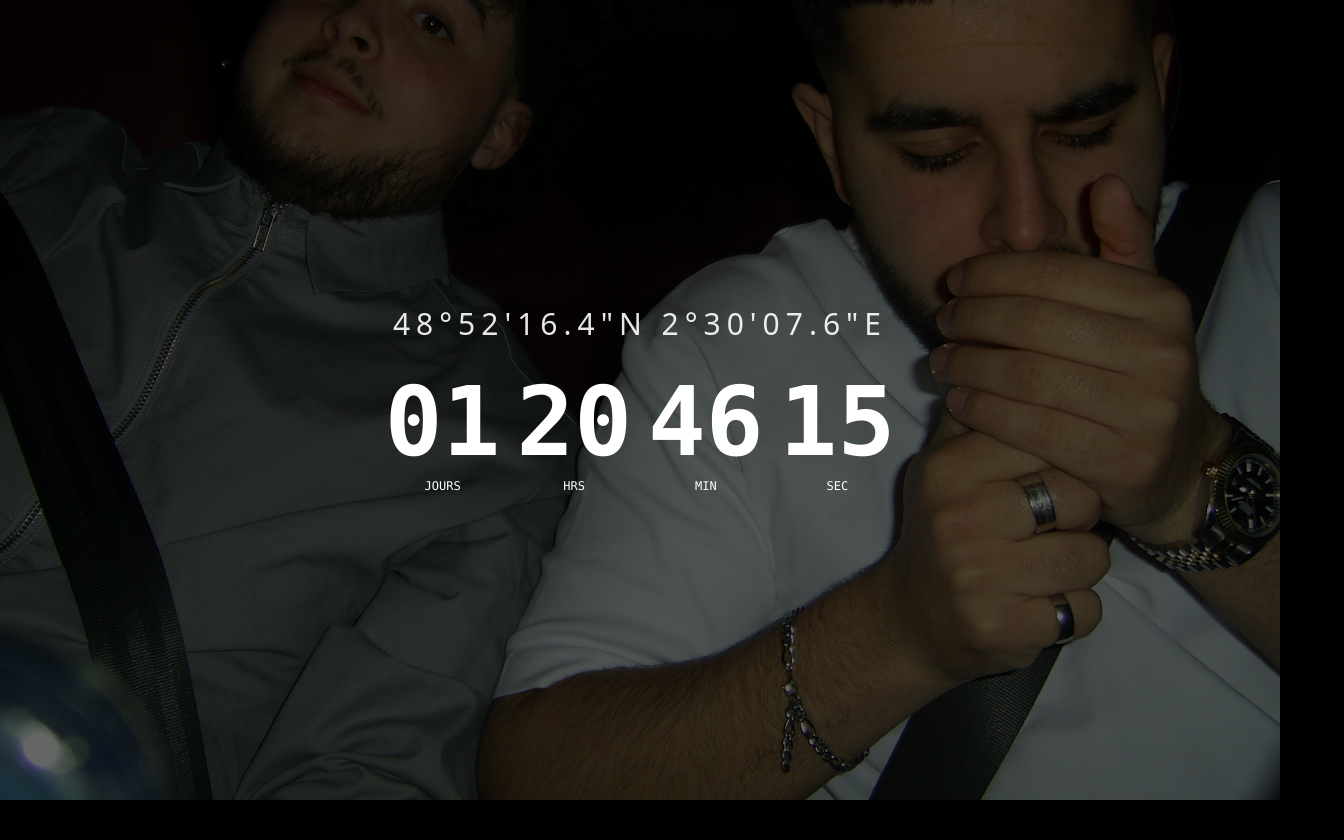
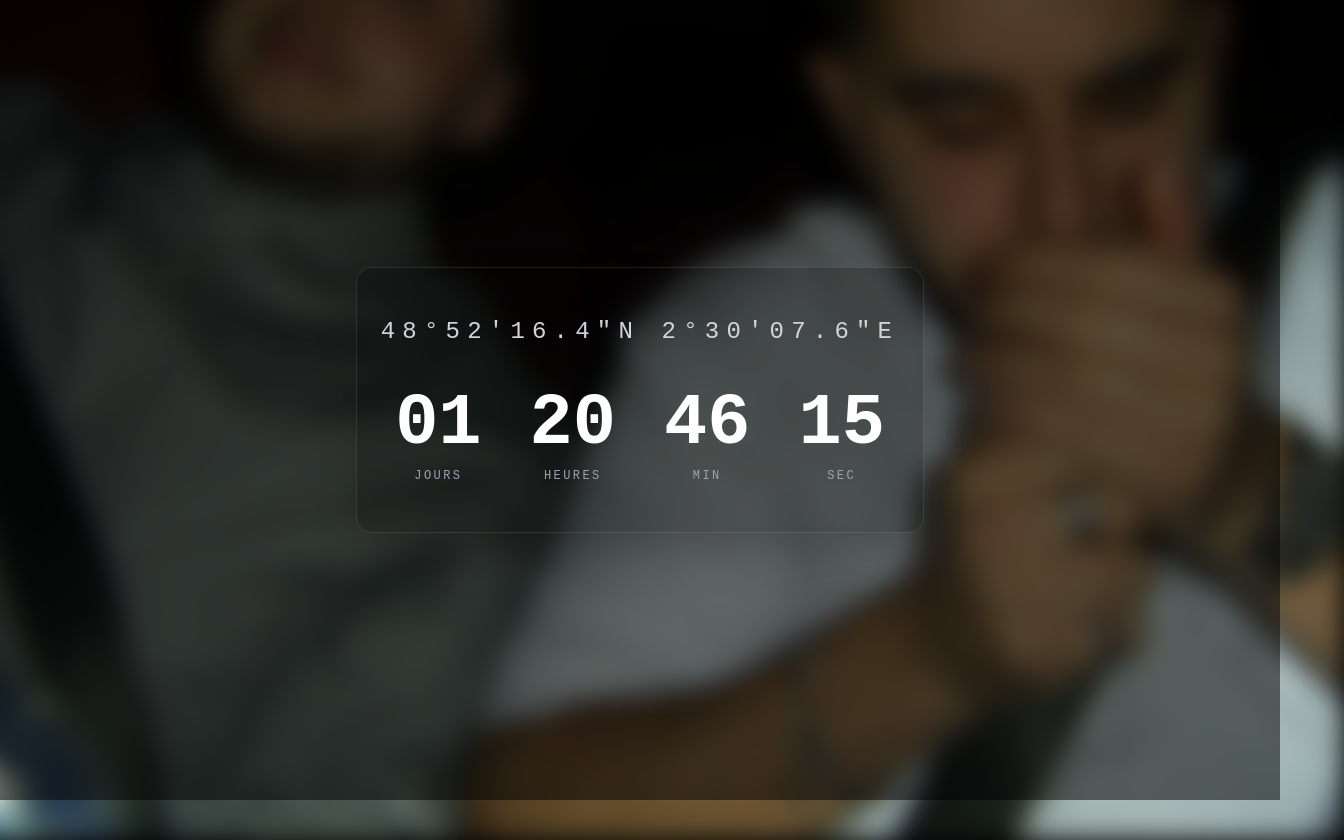
Before and after one commit to nvss712/compte-a-rebours, a plain HTML site: page index.html in a window 1280 px wide. Shown: the whole page, 1344 px wide, since content can reach past the window. Before the commit the page ends 800 px from the top, so only its background shows below. Drawn offline with nearby package versions, Linux system fonts and the light colour scheme.

Commit message:
index.html

```diff
--- a/index.html
+++ b/index.html
@@ -3,24 +3,30 @@
 <head>
     <meta charset="UTF-8">
     <meta name="viewport" content="width=device-width, initial-scale=1.0">
-    <title>Compte à Rebours</title>
+    <title>Compte à Rebours - Mystère</title>
     <script src="https://cdn.tailwindcss.com"></script>
+    <style>
+        @import url('https://fonts.googleapis.com/css2?family=JetBrains+Mono:wght@400;700&display=swap');
+        body { font-family: 'JetBrains+Mono', monospace; }
+    </style>
 </head>
-<body class="relative bg-black text-white flex items-center justify-center min-h-screen bg-cover bg-center bg-no-repeat"
-      style="background-image: url('SA400279.JPG');">
+<body class="relative bg-black text-white flex items-center justify-center min-h-screen overflow-hidden">
 
-    <div class="absolute inset-0 bg-black/60 z-0"></div>
+    <div class="absolute inset-0 bg-cover bg-center bg-no-repeat scale-110 blur-md"
+         style="background-image: url('SA400279.JPG');"></div>
 
-    <div class="relative z-10 text-center px-4">
-        <h1 class="text-xl md:text-3xl mb-8 font-light tracking-[0.2em] uppercase opacity-90">
+    <div class="absolute inset-0 bg-black/50 z-0"></div>
+
+    <div class="relative z-10 text-center px-6 py-12 backdrop-blur-sm bg-black/20 rounded-2xl border border-white/10 shadow-2xl">
+        <h1 class="text-lg md:text-2xl mb-10 font-light tracking-[0.3em] text-gray-300">
             48°52'16.4"N 2°30'07.6"E
         </h1>
-        <div id="timer" class="text-5xl md:text-8xl font-mono font-bold flex gap-4 justify-center">
+
+        <div id="timer" class="flex gap-6 md:gap-12 justify-center items-center">
             </div>
     </div>
 
     <script>
-        // Ta date cible : 20 mars 2026 à 21h30
         const targetDate = new Date("March 20, 2026 21:30:00").getTime();
 
         function updateTimer() {
@@ -28,7 +34,7 @@
             const diff = targetDate - now;
 
             if (diff <= 0) {
-                document.getElementById('timer').innerHTML = "ARRIVÉE";
+                document.getElementById('timer').innerHTML = "<span class='text-4xl tracking-widest'>COORDONNÉES ATTEINTES</span>";
                 return;
             }
 
@@ -37,16 +43,19 @@
             const m = Math.floor((diff % (1000 * 60 * 60)) / (1000 * 60));
             const s = Math.floor((diff % (1000 * 60)) / 1000);
 
-            // Formatage 00 pour plus de propreté
-            const format = (num) => String(num).padStart(2, '0');
+            const format = (n) => String(n).padStart(2, '0');
 
-            document.getElementById('timer').innerHTML = `
-                <div class="flex flex-col"><span class="leading-none">${format(d)}</span><span class="text-xs uppercase font-light mt-2">Jours</span></div>
-                <div class="flex flex-col"><span class="leading-none">${format(h)}</span><span class="text-xs uppercase font-light mt-2">Hrs</span></div>
-                <div class="flex flex-col"><span class="leading-none">${format(m)}</span><span class="text-xs uppercase font-light mt-2">Min</span></div>
-                <div class="flex flex-col"><span class="leading-none">${format(s)}</span><span class="text-xs uppercase font-light mt-2">Sec</span></div>
-            `;
+            const createBlock = (val, label) => `
+                <div class="flex flex-col">
+                    <span class="text-4xl md:text-7xl font-bold tabular-nums">${format(val)}</span>
+                    <span class="text-[10px] md:text-xs uppercase tracking-[0.2em] text-gray-400 mt-2">${label}</span>
+                </div>`;
+
+            document.getElementById('timer').innerHTML =
+                createBlock(d, 'Jours') + createBlock(h, 'Heures') +
+                createBlock(m, 'Min') + createBlock(s, 'Sec');
         }
+
         setInterval(updateTimer, 1000);
         updateTimer();
     </script>
```
